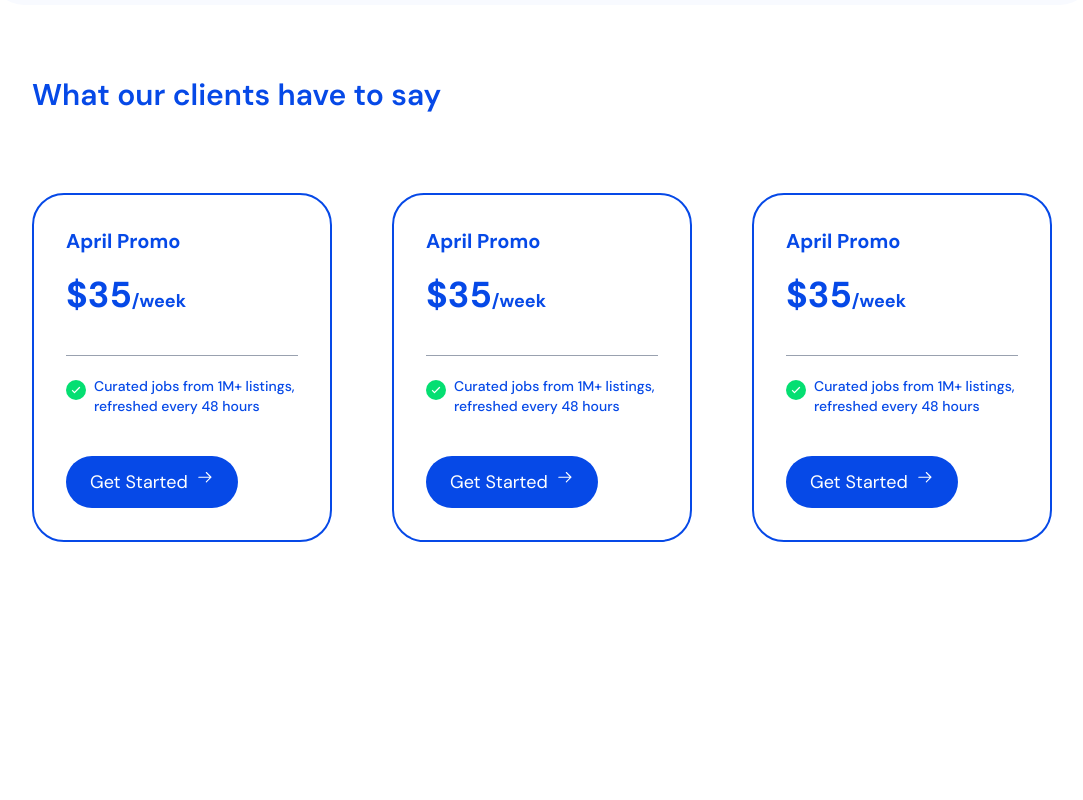
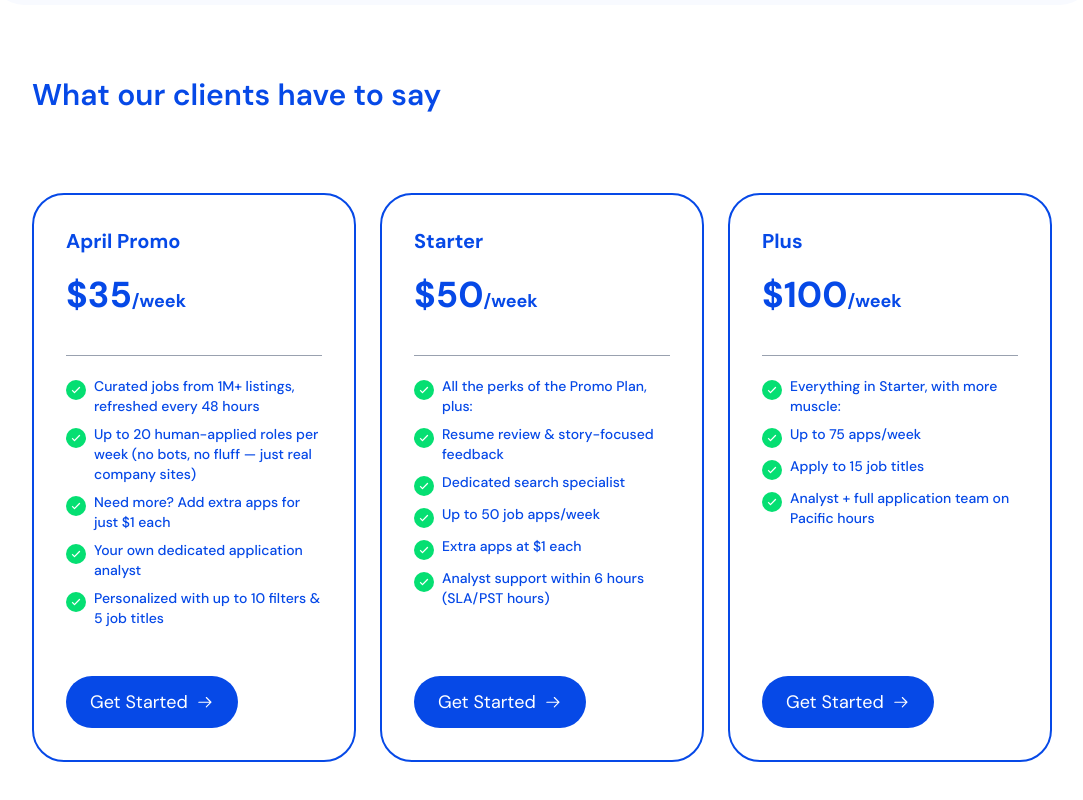
Before and after one commit to ashibullah/MobiusEngine.ai, a React (Vite) app: page / in a window 1280 px wide. Shown: the part 3371-4171 px from the top of the page, without its empty margins (98-1181 px from the left). Before the commit the page ends 3985 px from the top, so only its background shows below. Built offline with nearby package versions, Linux system fonts and the light colour scheme.

Commit message:
made dynamic service plans

```diff
--- /dev/null
+++ b/src/assets/packages.json
@@ -0,0 +1,39 @@
+[
+    {
+      "planName": "April Promo",
+      "price": "$35/week",
+      "features": [
+        "Curated jobs from 1M+ listings, refreshed every 48 hours",
+        "Up to 20 human-applied roles per week (no bots, no fluff — just real company sites)",
+        "Need more? Add extra apps for just $1 each",
+        "Your own dedicated application analyst",
+        "Personalized with up to 10 filters & 5 job titles"
+      ],
+      "buttonText": "Get Started"
+    },
+    {
+      "planName": "Starter",
+      "price": "$50/week",
+      "badge": "Popular",
+      "features": [
+        "All the perks of the Promo Plan, plus:",
+        "Resume review & story-focused feedback",
+        "Dedicated search specialist",
+        "Up to 50 job apps/week",
+        "Extra apps at $1 each",
+        "Analyst support within 6 hours (SLA/PST hours)"
+      ],
+      "buttonText": "Get Started"
+    },
+    {
+      "planName": "Plus",
+      "price": "$100/week",
+      "features": [
+        "Everything in Starter, with more muscle:",
+        "Up to 75 apps/week",
+        "Apply to 15 job titles",
+        "Analyst + full application team on Pacific hours"
+      ],
+      "buttonText": "Get Started"
+    }
+  ]
--- a/src/components/ServicePlan.jsx
+++ b/src/components/ServicePlan.jsx
@@ -8,8 +8,7 @@ const ServicePlan = () => {
 
             <div className='flex gap-15'>
                 <PackageBox/>
-                <PackageBox/>
-                <PackageBox/>
+
             </div>
 
         </div>
--- a/src/components/Shared/PackageBox.jsx
+++ b/src/components/Shared/PackageBox.jsx
@@ -1,27 +1,40 @@
 import React from 'react';
 import { GoArrowRight } from 'react-icons/go';
 import { IoIosCheckmark } from 'react-icons/io';
+import packages from '../../assets/packages.json'; // adjust path
 
 const PackageBox = () => {
     return (
-        <div className='text-[#0649E7]  border-2 rounded-4xl  p-8'>
-            <h3 className='font-bold text-xl mb-5' >April Promo</h3>
-            <h2 className='font-bold text-4xl mb-10 '>$35<span className='text-lg'>/week</span></h2>
-            <div className=' text-gray-400'>
-                <hr className='mb-5' />
-            </div>
-            <div>
-                <div className='flex justify-center items-start gap-2 mb-2'>
-                    <IoIosCheckmark className='mt-1 bg-green-400 text-white rounded-full w-5 h-5 flex-shrink-0' />
-                    <p className='text-sm font-medium'>Curated jobs from 1M+ listings, refreshed every 48 hours</p>
+        <div className="grid grid-cols-1 md:grid-cols-3 gap-6">
+            {packages.map((pkg, index) => (
+                <div key={index} className="text-[#0649E7] h-full border-2 rounded-4xl p-8  flex flex-col  ">
+                    <div>
+                    <h3 className="font-bold text-xl mb-5">{pkg.planName}</h3>
+                    <h2 className="font-bold text-4xl mb-10">
+                        {pkg.price.split('/')[0]}
+                        <span className="text-lg">/{pkg.price.split('/')[1]}</span>
+                    </h2>
+                    <div className="text-gray-400">
+                        <hr className="mb-5" />
+                    </div>
+                    </div>
+
+                    <div className='flex flex-col justify-between h-full'>
+                    <div>
+                        {pkg.features.map((feature, idx) => (
+                            <div key={idx} className="flex items-start gap-2 mb-2">
+                                <IoIosCheckmark className="mt-1 bg-green-400 text-white rounded-full w-5 h-5 flex-shrink-0" />
+                                <p className="text-sm font-medium">{feature}</p>
+                            </div>
+                        ))}
+                    </div>
+                    <div className=" mt-10 text-lg bg-[#0649E7] text-white px-6 py-3 rounded-full flex items-center gap-2 w-fit">
+                        <p className="text-white">{pkg.buttonText}</p>
+                        <GoArrowRight className="text-white" />
+                    </div>
+                    </div>
                 </div>
-
-            </div>
-            <div></div>
-            <div className='mt-10 text-lg bg-[#0649E7] text-white px-6 py-3 rounded-full flex items-start gap-2  text-darkblue w-fit'>
-                <p className='text-white' >Get Started</p>
-                <GoArrowRight className='text-white' />
-            </div>
+            ))}
         </div>
     );
 };
```
